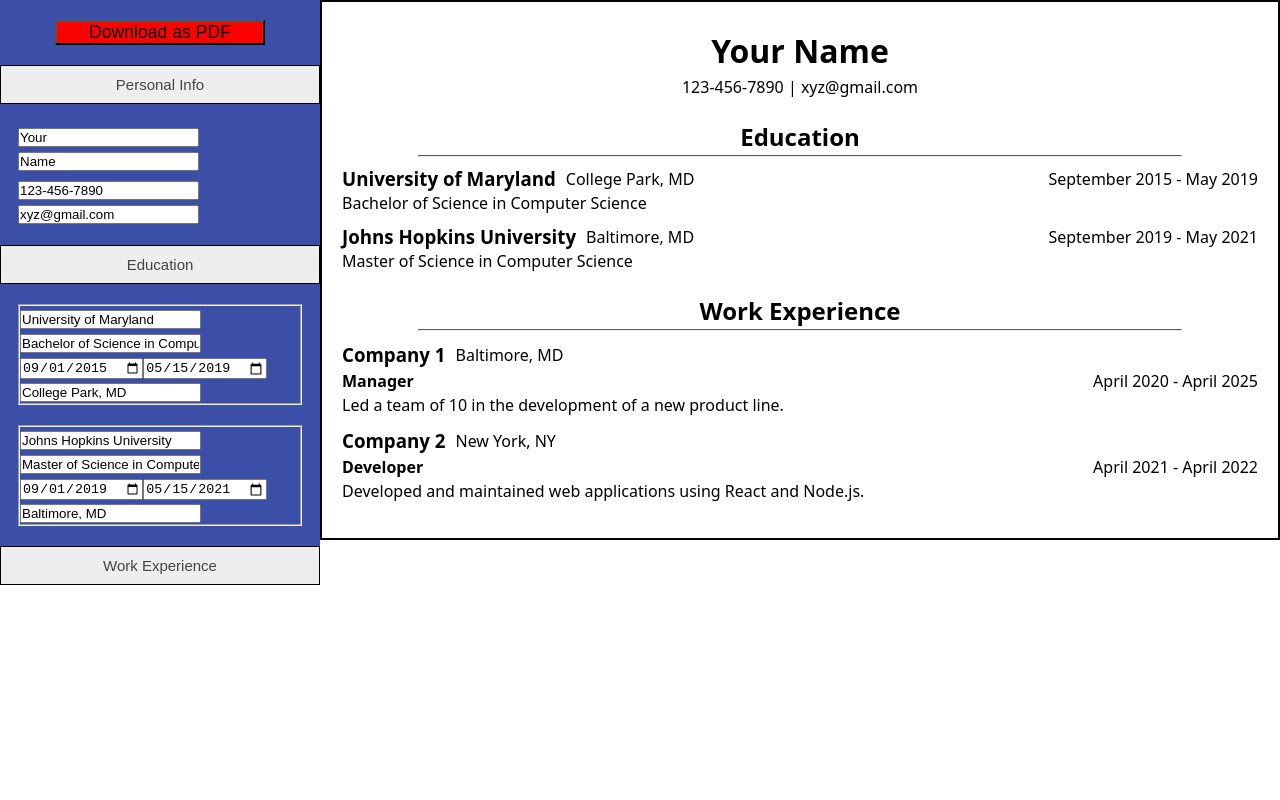
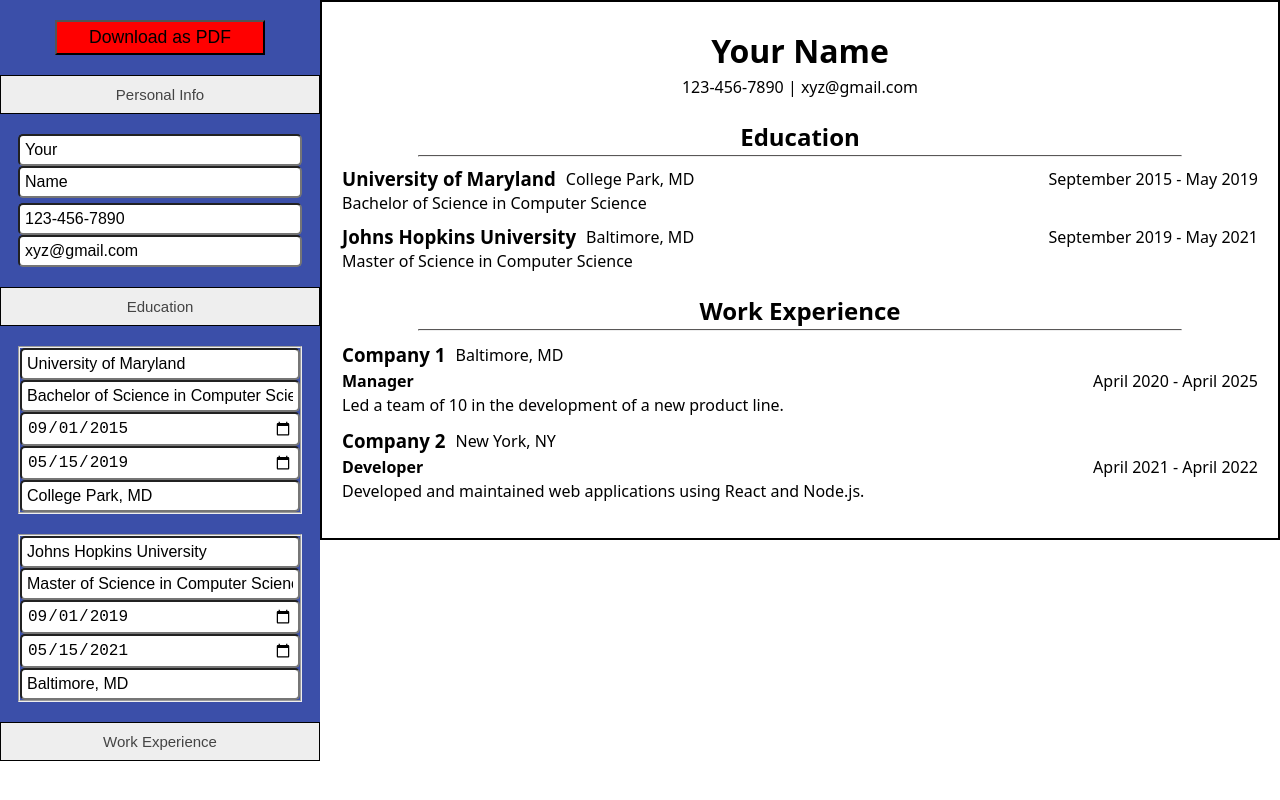
Before and after one commit to FishShalami/cv-builder-react, a React (Vite) app: page / in a window 1280 px wide. Built offline with nearby package versions, Linux system fonts and the light colour scheme.

Commit message:
Adjusted form input styling

```diff
--- a/src/App.css
+++ b/src/App.css
@@ -7,6 +7,20 @@
   display: grid;
   /* justify-content: center; */
   grid-template-columns: 1fr 3fr;
+}
+
+input {
+  width: 100%;
+  font-size: 1rem;
+  border-radius: 5px;
+  padding: 5px;
+}
+
+textarea {
+  width: 100%;
+  font-size: 1rem;
+  border-radius: 5px;
+  padding: 5px;
 }
 
 .pi,
@@ -149,4 +163,10 @@ hr.solid {
   background-color: red;
   width: 75%;
   font-size: 1.1rem;
+  padding: 5px;
 }
+
+.download > button:hover {
+  background-color: rgb(145, 3, 3);
+  color: white;
+}
```
